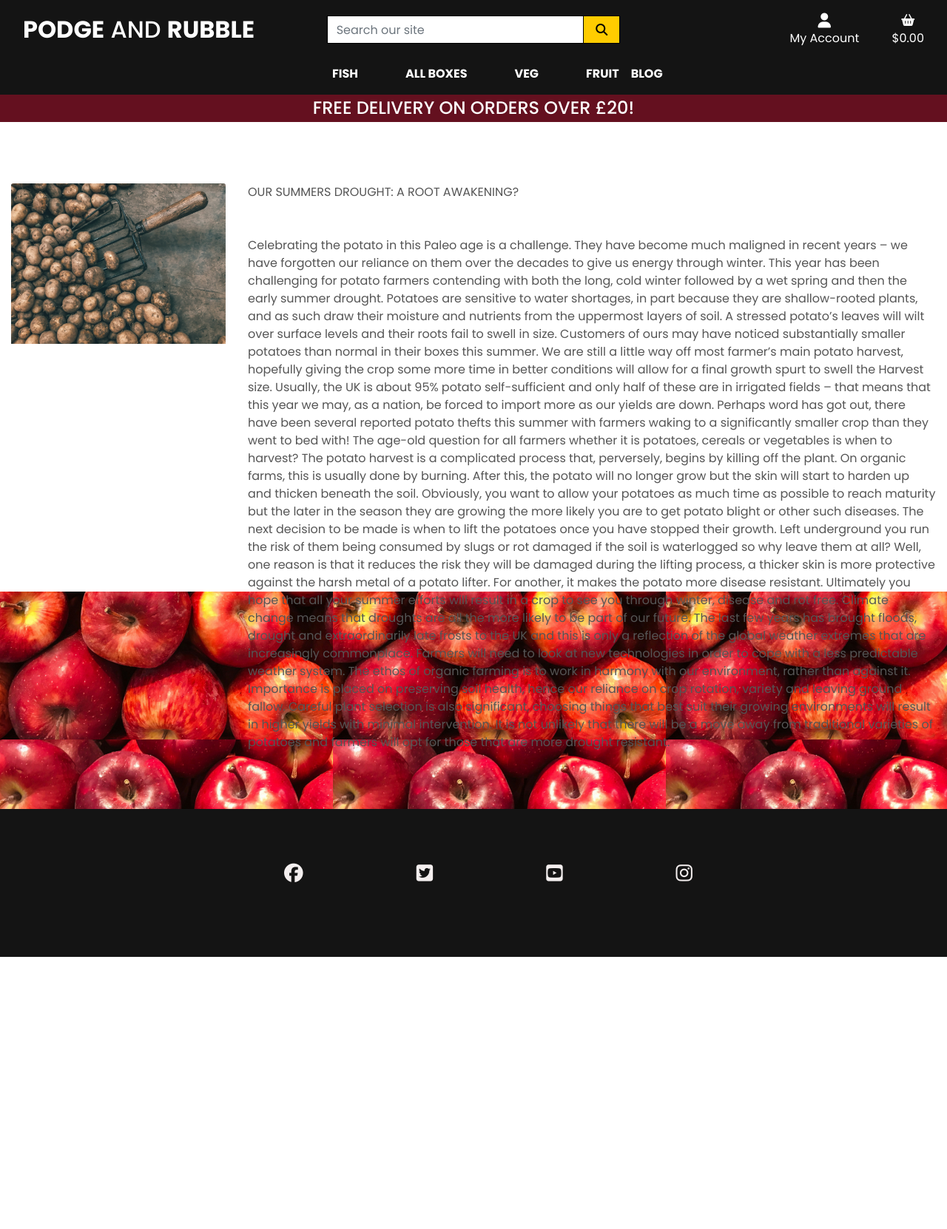
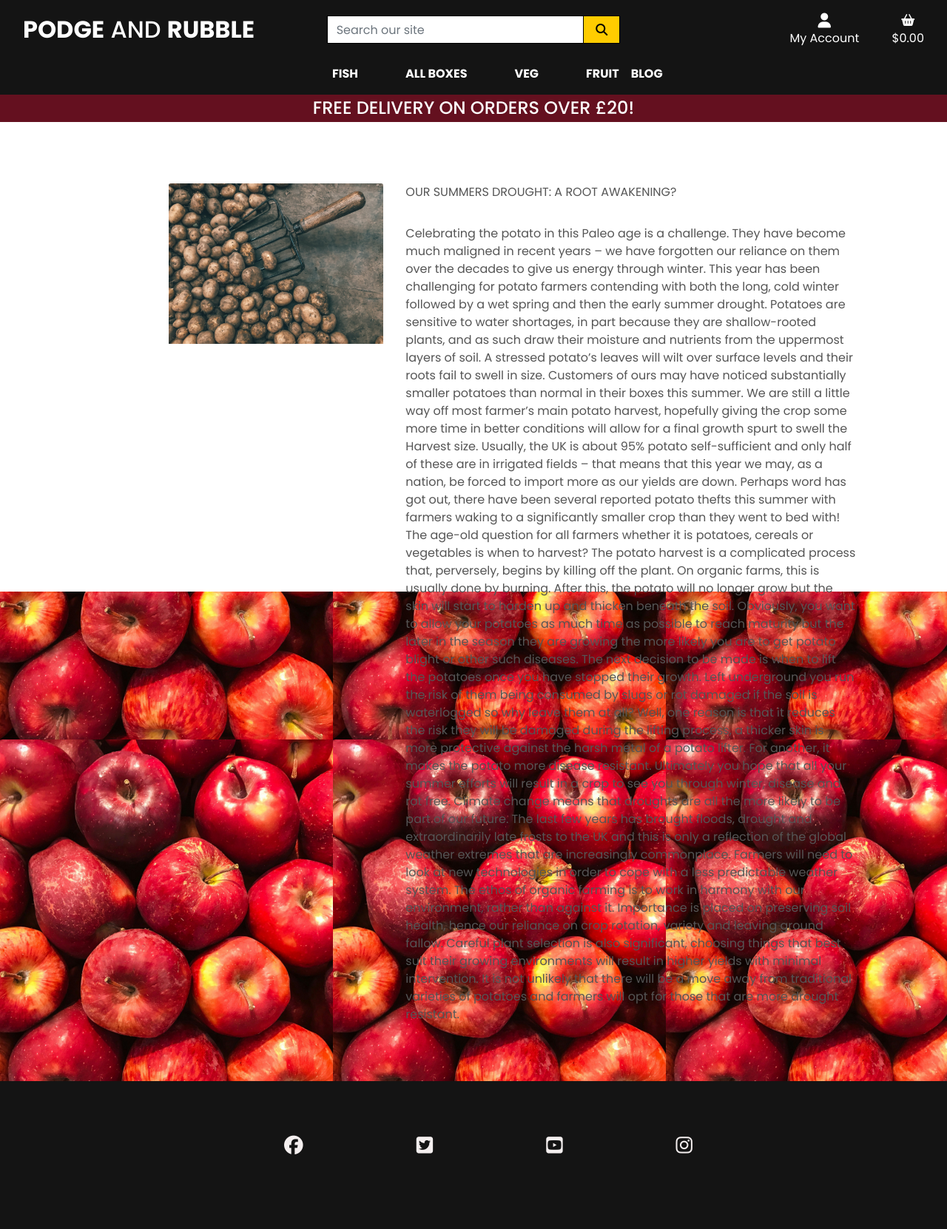
Before and after one commit to struk49/podgeandrubble, a Django app: page /blog/1 in a window 1280 px wide. Shown: the whole page at 74% size. Before the commit the page ends 1294 px from the top, so only its background shows below. Run offline with Django 3.2, Linux system fonts and the light colour scheme; data comes from the database, SQL or seed files in the repository; some libraries are stand-ins or nearby versions.

Commit message:
changed post_details

```diff
--- a/blog/templates/blog/blog_detail.html
+++ b/blog/templates/blog/blog_detail.html
@@ -13,7 +13,7 @@
     <div class="overlay"></div>
     <div class="container-fluid">
         <div class="row">
-            <div class="col-12 col-sm-3">
+            <div class="col-12 col-sm-3 offset-lg-2">
                 <div class="image-container my-5">
                     {% if post.image %}
                         <a href="{{ post.image.url }}" target="_blank">
@@ -26,10 +26,9 @@
                     {% endif %}
                 </div>
             </div>
-            <div class="col-12 col-sm-9">
+            <div class="col-12 col-sm-9 col-md-6">
                 <div class="product-details-container mb-5 mt-md-5">
                     <p class="mb-0">{{ post.name }}</p>
-                    <p class="mb-3 text-left font-weight-bold">{{ product.price }}</p>
                    <br>
                     <p class="mt-2 d-flex">{{ post.description }}</p>
                 </div>
--- a/static/css/base.css
+++ b/static/css/base.css
@@ -102,9 +102,12 @@ body {
 span a {
     color: #64101f;
 }
-
 span a:hover {
     color: #64101f;
+}
+
+.product-details-container {
+    max-width: 1100px;
 }
 
 .card-body {
```
